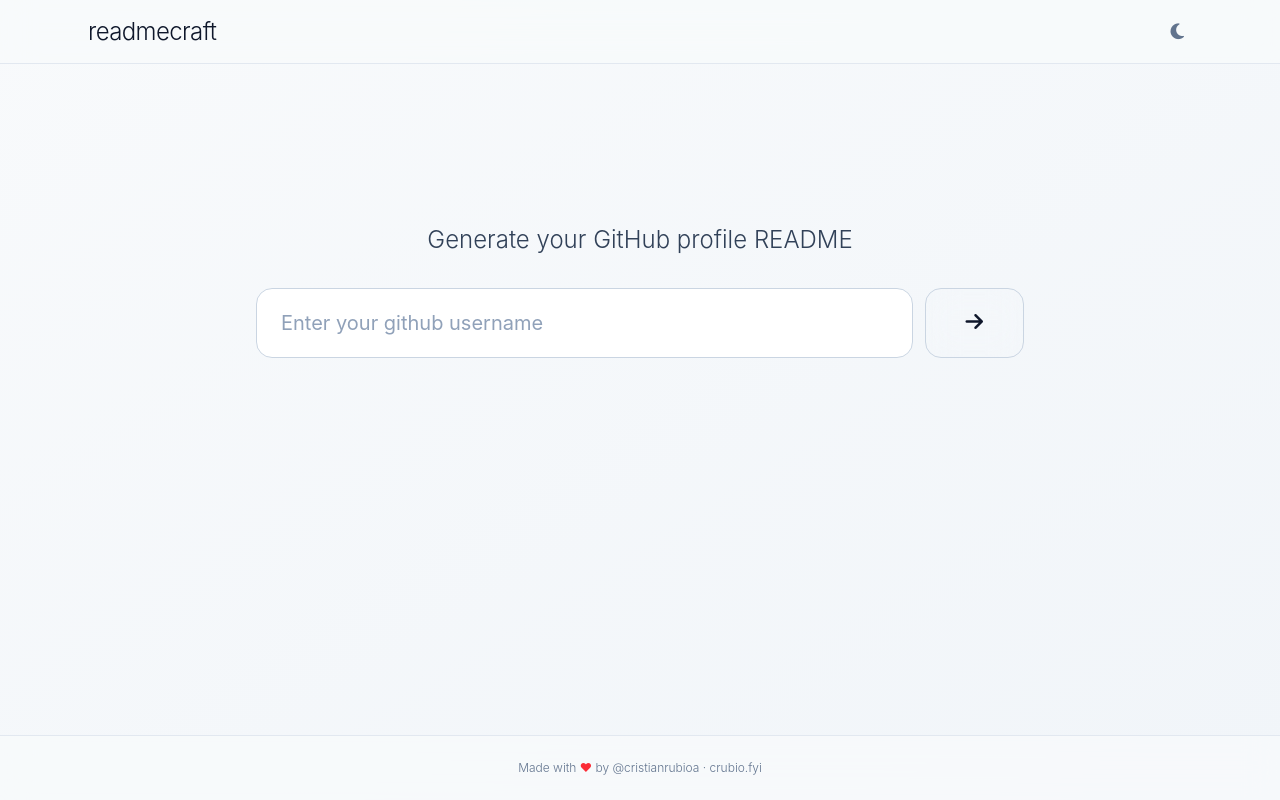
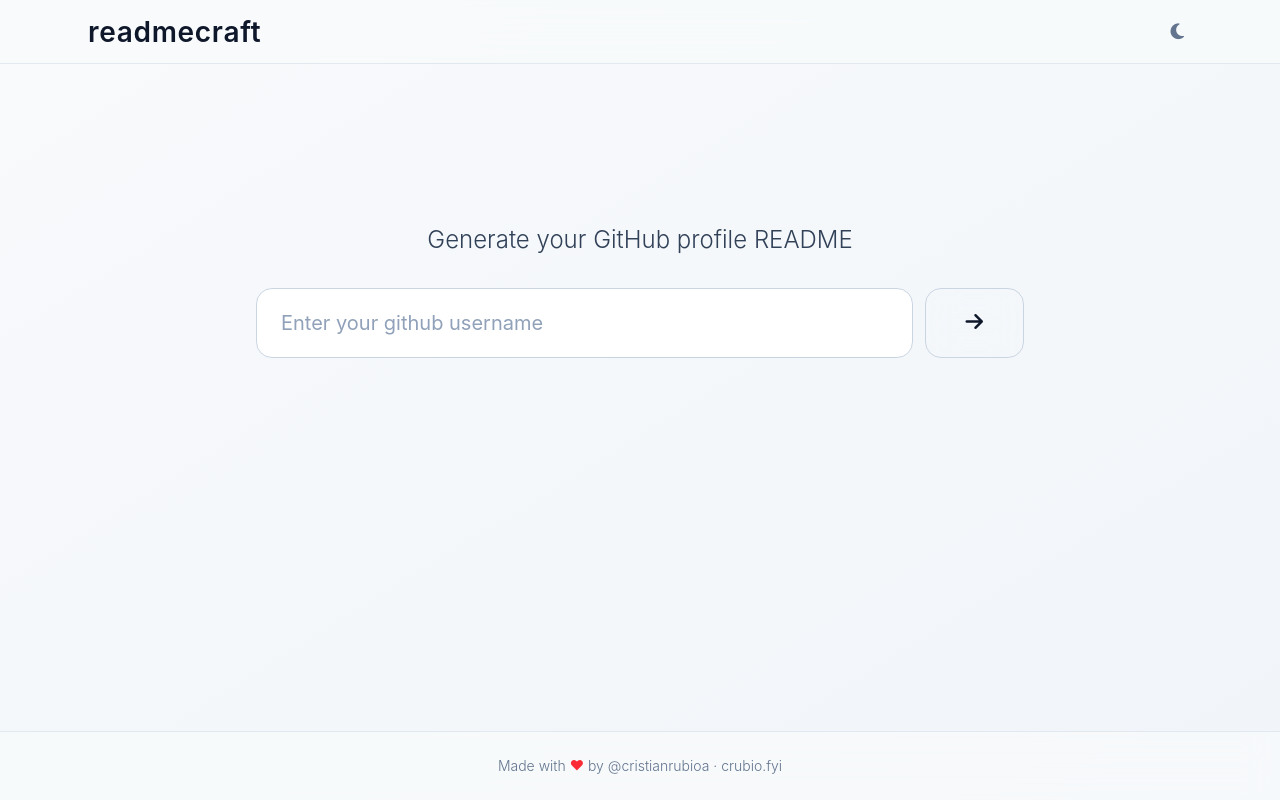
Before and after one commit to cristianrubioa/readmecraft, a React (Vite) app: page / in a window 1280 px wide. Built offline with nearby package versions, Linux system fonts and the light colour scheme.

Commit message:
:art: [front] Match header title and footer text size to sibling projects' standard

```diff
--- a/src/App.tsx
+++ b/src/App.tsx
@@ -139,7 +139,12 @@ function App() {
       >
         <div className="max-w-6xl mx-auto px-6 h-full">
           <div className="flex items-center justify-between h-full">
-            <h1 className="text-2xl font-light tracking-tight">readmecraft</h1>
+            <h1
+              className="font-semibold tracking-wide leading-none"
+              style={{ fontSize: 'var(--app-name-size, 1.75rem)' }}
+            >
+              readmecraft
+            </h1>
             <div className="flex items-center gap-2">
               <button
                 type="button"
@@ -545,7 +550,7 @@ function App() {
       </main>
 
       <footer className="backdrop-blur-lg bg-slate-50/80 dark:bg-slate-900/80 border-t border-slate-200 dark:border-slate-800">
-        <div className="max-w-6xl mx-auto px-6 py-6 text-center text-xs text-slate-500 dark:text-slate-400 font-light">
+        <div className="max-w-6xl mx-auto px-6 py-6 text-center text-sm text-slate-500 dark:text-slate-400 font-light">
           <p>
             Made with <span className="text-red-500">♥</span> by{' '}
             <a
```
